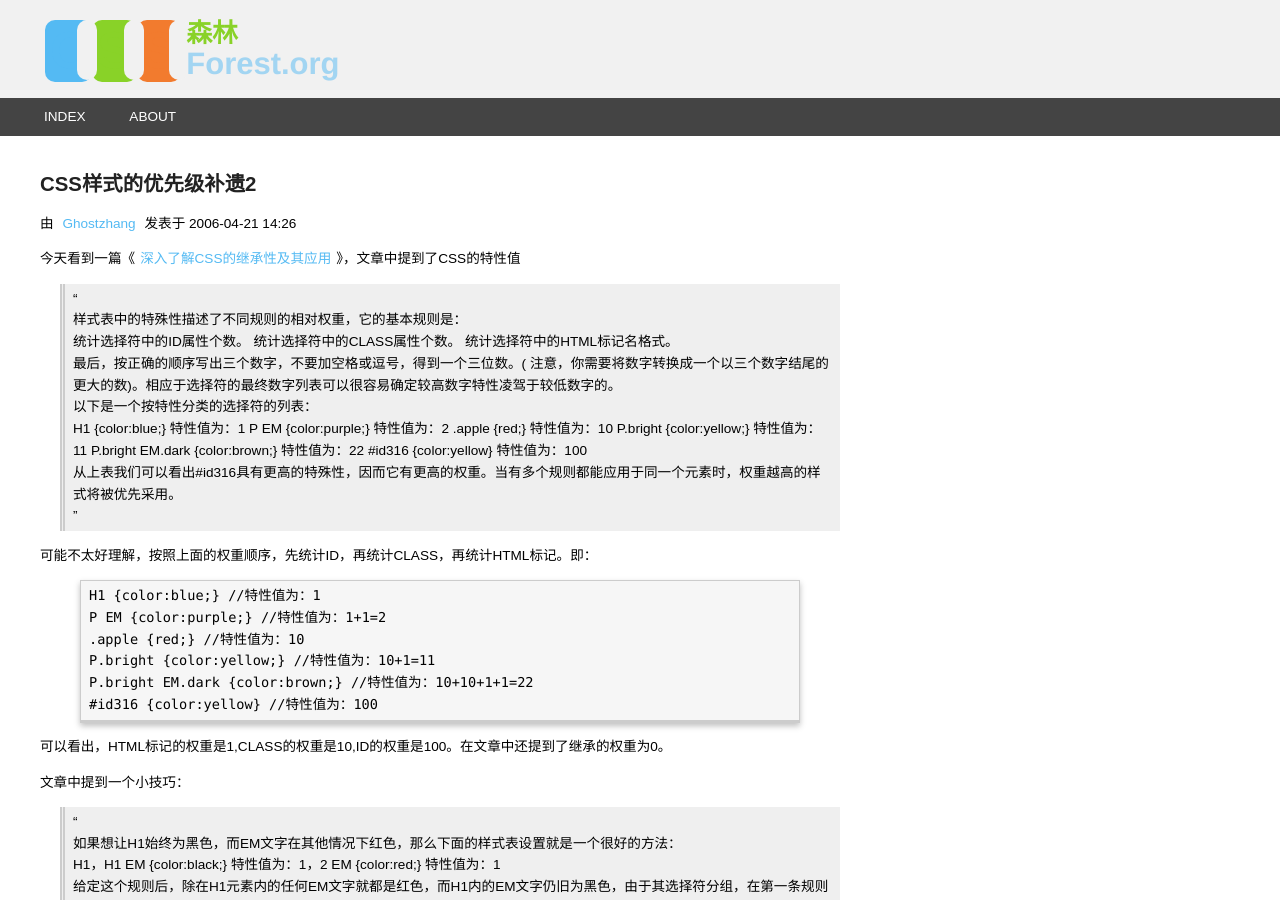
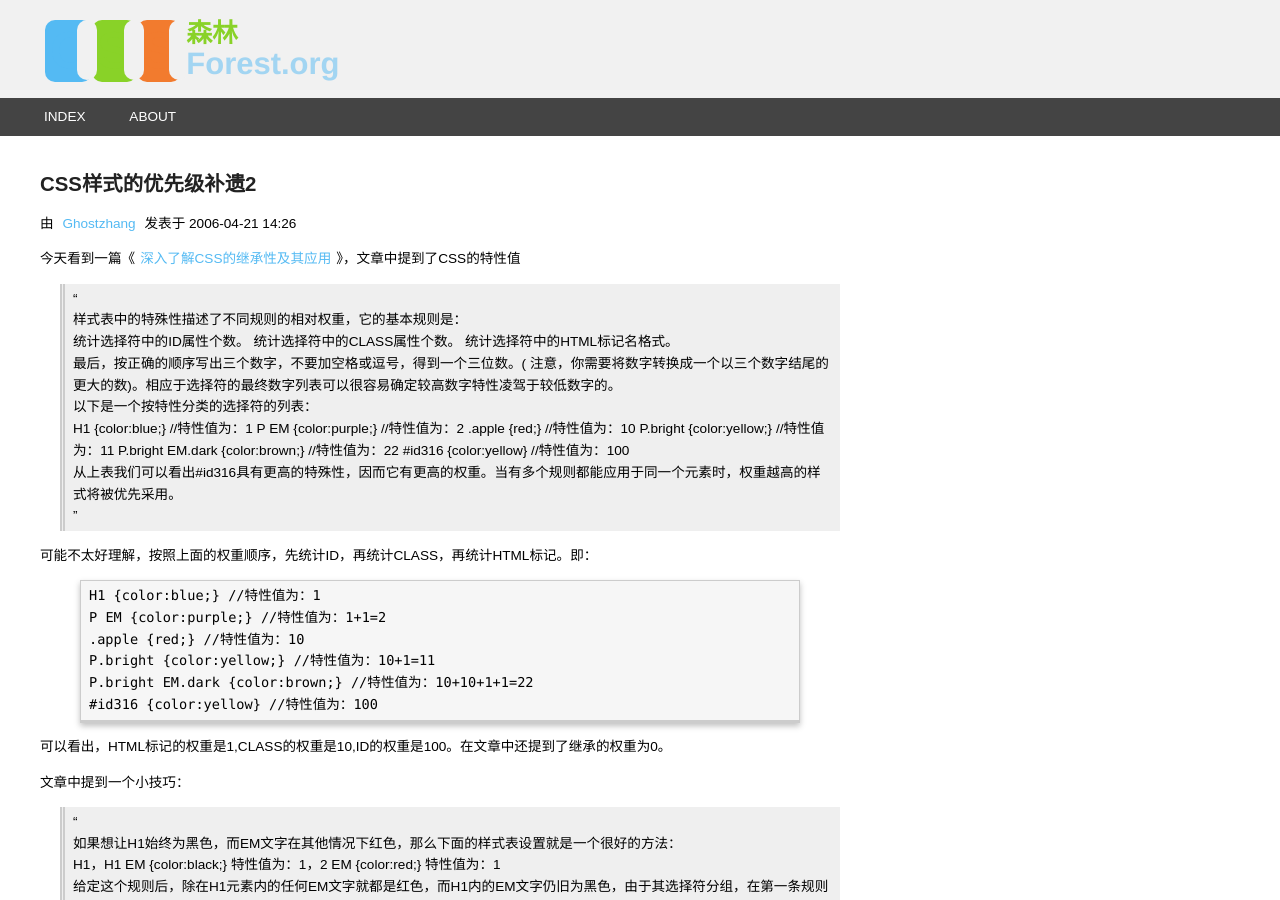
Before and after one commit to ghostzhang/ghostzhang.github.io, a Jekyll site: the page built from _posts/技术研究/2006-04-21-CSS样式的优先级补遗2.md, in a window 1280 px wide and 900 px high. Built offline with Jekyll 4.4.1, drawn with Linux system fonts in a browser that asks for light colours; comment, search, counter and statistics services are not loaded.

Commit message:
no message

```diff
--- a/_posts/技术研究/2006-04-21-CSS样式的优先级补遗2.md
+++ b/_posts/技术研究/2006-04-21-CSS样式的优先级补遗2.md
@@ -21,12 +21,12 @@ tags: CSS 优先级
 >
 > 以下是一个按特性分类的选择符的列表：
 >
-> H1 {color:blue;} 特性值为：1
-> P EM {color:purple;} 特性值为：2
-> .apple {red;} 特性值为：10
-> P.bright {color:yellow;} 特性值为：11
-> P.bright EM.dark {color:brown;} 特性值为：22
-> \#id316 {color:yellow} 特性值为：100
+>   H1 {color:blue;} //特性值为：1
+>   P EM {color:purple;} //特性值为：2
+>   .apple {red;} //特性值为：10
+>   P.bright {color:yellow;} //特性值为：11
+>   P.bright EM.dark {color:brown;} //特性值为：22
+>   #id316 {color:yellow} //特性值为：100
 >
 > 从上表我们可以看出\#id316具有更高的特殊性，因而它有更高的权重。当有多个规则都能应用于同一个元素时，权重越高的样式将被优先采用。
 
```
